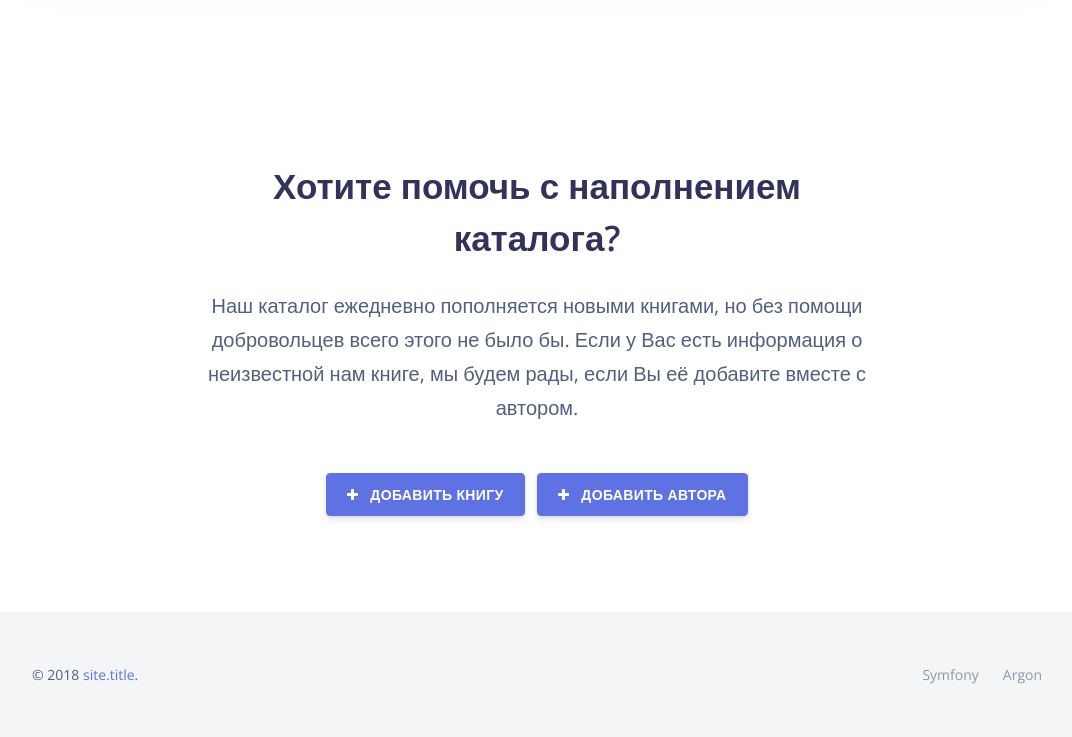
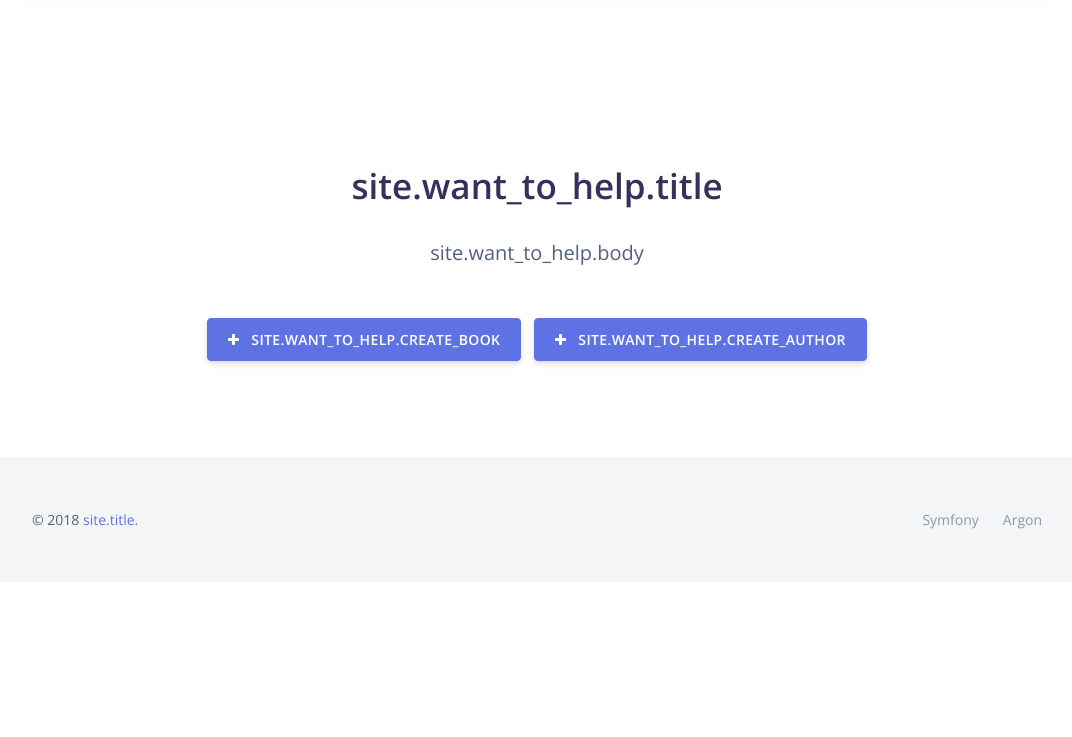
Before and after one commit to BakasaRus/BooksCatalog, a Symfony app: template templates/book/show.html.twig in a window 1280 px wide. Shown: the part 439-1176 px from the top of the page, without its empty margins (103-1175 px from the left). After the commit the page ends 968 px from the top, so only its background shows below. Run offline with Twig, Linux system fonts and the light colour scheme; the template is opened without the code that fills it, so the values that code supplies are empty; some libraries are stand-ins or nearby versions.

Commit message:
Translation is completed

```diff
--- a/templates/base.html.twig
+++ b/templates/base.html.twig
@@ -96,22 +96,22 @@
           <div class="container">
               <div class="row row-grid justify-content-center">
                   <div class="col-lg-8 text-center">
-                      <h2 class="display-3">Хотите помочь с наполнением каталога?</h2>
+                      <h2 class="display-3">{{ 'site.want_to_help.title'|trans }}</h2>
                       <p class="lead">
-                          Наш каталог ежедневно пополняется новыми книгами, но без помощи добровольцев всего этого не было бы. Если у Вас есть информация о неизвестной нам книге, мы будем рады, если Вы её добавите вместе с автором.
+                          {{ 'site.want_to_help.body'|trans }}
                       </p>
                       <div class="btn-wrapper">
                           <a href="/book/create" class="btn btn-primary">
                               <span class="btn-inner--icon">
                                   <i class="fa fa-plus mr-2"></i>
                               </span>
-                              <span>Добавить книгу</span>
+                              <span>{{ 'site.want_to_help.create_book'|trans }}</span>
                           </a>
                           <a href="/author/create" class="btn btn-primary">
                               <span class="btn-inner--icon">
                                   <i class="fa fa-plus mr-2"></i>
                               </span>
-                              <span>Добавить автора</span>
+                              <span>{{ 'site.want_to_help.create_author'|trans }}</span>
                           </a>
                       </div>
                   </div>
--- a/templates/book/index.html.twig
+++ b/templates/book/index.html.twig
@@ -1,6 +1,6 @@
 {% extends 'base.html.twig' %}
 
-{% block title %}Книги{% endblock %}
+{% block title %}{{ 'site.books'|trans }}{% endblock %}
 
 {% block body %}
 <div class="mt--300">
--- a/templates/book/list.html.twig
+++ b/templates/book/list.html.twig
@@ -8,7 +8,7 @@
     {% for book in books %}
     <div class="col-lg-3 col-md-4 col-6 mb-5">
         <div class="card card-faded card-lift--hover shadow border-0">
-            <img class="card-img-top img-responsive" src="/covers/{{ book.cover | default("placeholder.jpg") }}" alt="No preview available">
+            <img class="card-img-top img-responsive" src="/covers/{{ book.cover | default("placeholder.jpg") }}" alt="{{ book.title }}">
             <a class="card-img-overlay" href="/book/{{ book.id }}">
                 <h5 class="text-white text-uppercase">{{ book.title }}</h5>
                 <p class="description text-white mt-3">
--- a/templates/book/show.html.twig
+++ b/templates/book/show.html.twig
@@ -7,7 +7,7 @@
     <div class="p-5">
         <div class="row">
             <div class="col-lg-4">
-                <img src="/covers/{{ book.cover }}" alt="Обложка книги {{ book.title }}" class="img-fluid rounded">
+                <img src="/covers/{{ book.cover }}" alt="{{ book.title }}" class="img-fluid rounded">
             </div>
             <div class="col-lg-8">
                 <h1 class="display-3">
@@ -21,18 +21,18 @@
                     {% endif %}
                 </h1>
                 <span>
-                    ISBN: {{ book.isbn }} <br>
-                    Год издания: {{ book.publicationYear }} <br>
-                    Количество страниц: {{ book.pageCount }}
+                    {{ 'form.book.isbn'|trans }}: {{ book.isbn }} <br>
+                    {{ 'form.book.year'|trans }}: {{ book.publicationYear }} <br>
+                    {{ 'form.book.pages'|trans }}: {{ book.pageCount }}
                 </span>
                 <div class="btn-wrapper mt-3">
                     <a href="/book/{{ book.id }}/edit" class="btn btn-primary btn-sm">
                         <i class="fa fa-edit mr-1"></i>
-                        Редактировать
+                        {{ 'form.edit'|trans }}
                     </a>
                     <a href="/book/{{ book.id }}/remove" class="btn btn-danger btn-sm">
                         <i class="fa fa-trash mr-1"></i>
-                        Удалить
+                        {{ 'form.delete'|trans }}
                     </a>
                 </div>
             </div>
```
Also changed, not shown: templates/author/index.html.twig (+4 -4 lines), 2 other files.
